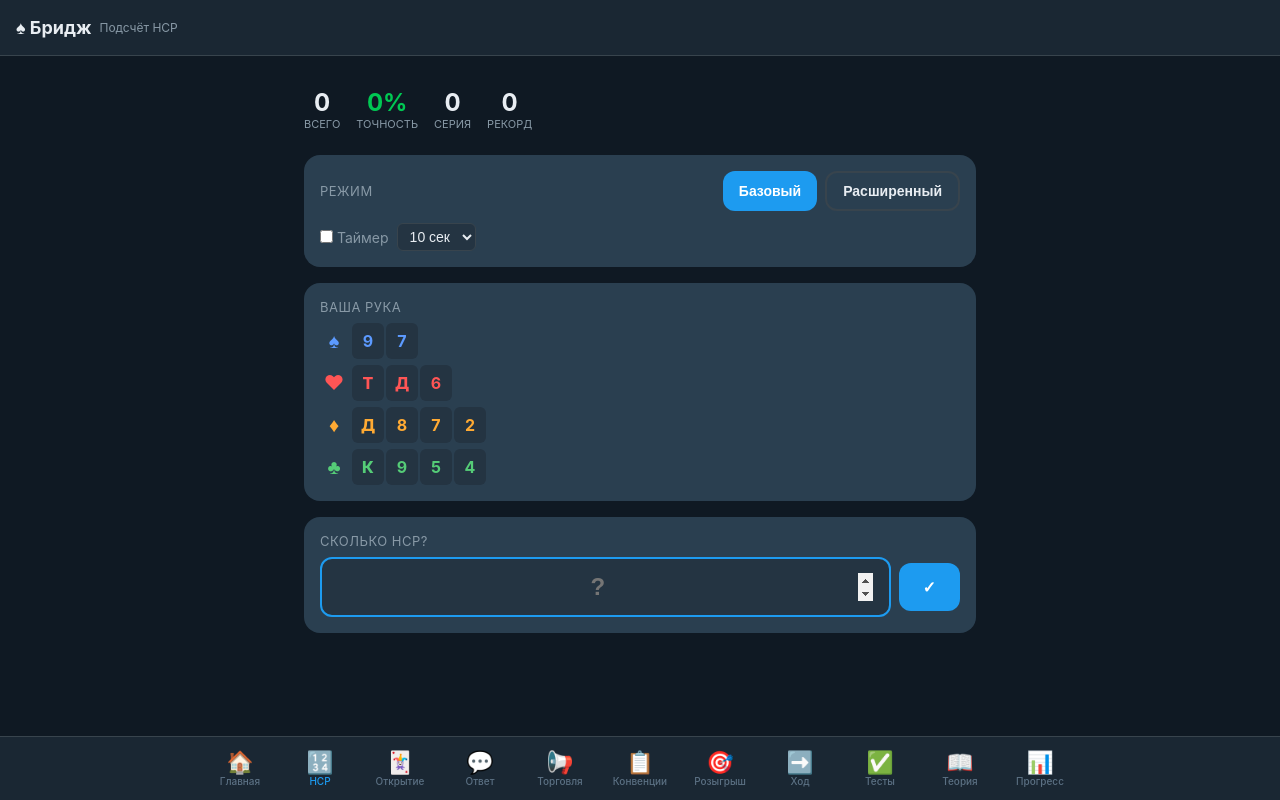
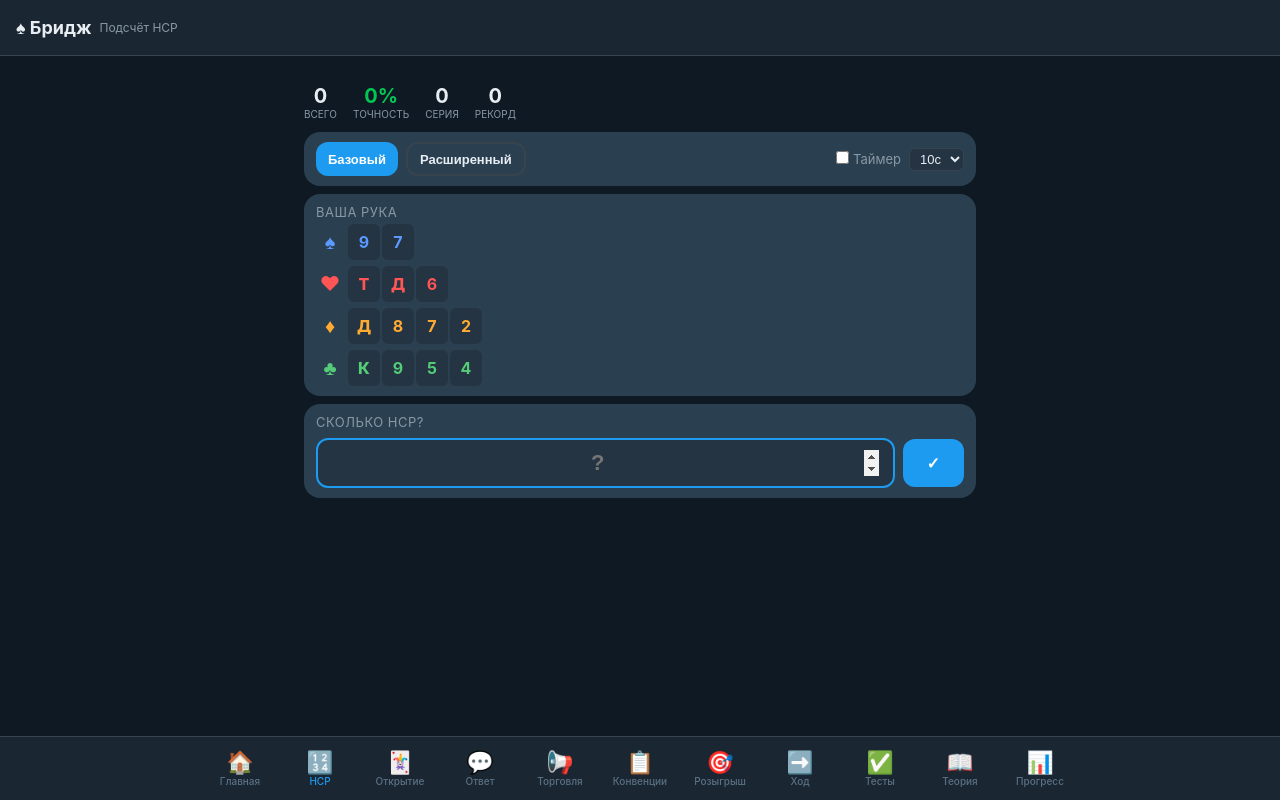
Before and after one commit to alexagula/bridge-trainer, a plain HTML site: page index.html in a window 1280 px wide. Both pictures are taken after a click on the button "Начать тренировку". Drawn offline with Linux system fonts and the light colour scheme.

Commit message:
Компактный UI для HCP-тренажёра + README
- Уменьшены отступы и размеры элементов чтобы всё помещалось на экране телефона
- Автоскролл к фидбеку после ответа и наверх при новой руке
- Добавлен README.md с описанием проекта

Co-Authored-By: Claude Opus 4.6 (1M context) <noreply@anthropic.com>

```diff
--- a/css/main.css
+++ b/css/main.css
@@ -278,12 +278,12 @@ body {
 /* Input */
 .input-field {
   width: 100%;
-  padding: 14px 16px;
+  padding: 10px 14px;
   background: var(--bg-card);
   border: 2px solid var(--border);
   border-radius: var(--radius-md);
   color: var(--text-primary);
-  font-size: 24px;
+  font-size: 22px;
   font-weight: 700;
   text-align: center;
   outline: none;
@@ -328,8 +328,8 @@ body {
 .stats-bar {
   display: flex;
   gap: var(--spacing-md);
-  padding: var(--spacing-sm) 0;
-  margin-bottom: var(--spacing-md);
+  padding: var(--spacing-xs) 0;
+  margin-bottom: var(--spacing-sm);
 }
 
 .stat-item {
@@ -339,13 +339,13 @@ body {
 }
 
 .stat-value {
-  font-size: 24px;
+  font-size: 20px;
   font-weight: 700;
   color: var(--text-primary);
 }
 
 .stat-label {
-  font-size: 11px;
+  font-size: 10px;
   color: var(--text-secondary);
   text-transform: uppercase;
 }
--- a/js/trainers/hcp-trainer.js
+++ b/js/trainers/hcp-trainer.js
@@ -42,37 +42,36 @@ export default class HCPTrainer {
     const stats = ProgressTracker.getStats(MODULE_ID);
     this.container.innerHTML = `
       ${renderStats(stats)}
-      <div class="card-area">
-        <div class="flex flex-between" style="align-items: center; margin-bottom: 12px;">
-          <div class="card-area-title" style="margin: 0;">Режим</div>
+      <div class="card-area" style="padding: 10px 12px; margin-bottom: 8px;">
+        <div class="flex flex-between" style="align-items: center;">
           <div class="flex gap-sm">
-            <button class="btn btn-sm ${this.difficulty === 'basic' ? 'btn-primary' : 'btn-outline'}" id="mode-basic">Базовый</button>
-            <button class="btn btn-sm ${this.difficulty === 'advanced' ? 'btn-primary' : 'btn-outline'}" id="mode-advanced">Расширенный</button>
+            <button class="btn btn-sm ${this.difficulty === 'basic' ? 'btn-primary' : 'btn-outline'}" id="mode-basic" style="padding: 6px 12px; min-height: 34px; font-size: 13px;">Базовый</button>
+            <button class="btn btn-sm ${this.difficulty === 'advanced' ? 'btn-primary' : 'btn-outline'}" id="mode-advanced" style="padding: 6px 12px; min-height: 34px; font-size: 13px;">Расширенный</button>
           </div>
-        </div>
-        <div class="flex gap-sm" style="align-items: center;">
-          <label style="font-size: 14px; color: var(--text-secondary);">
-            <input type="checkbox" id="timer-toggle" ${this.timerMode ? 'checked' : ''}> Таймер
-          </label>
-          <select id="timer-seconds" style="background: var(--bg-card); color: var(--text-primary); border: 1px solid var(--border); border-radius: 6px; padding: 4px 8px; font-size: 14px;">
-            <option value="5" ${this.timerSeconds === 5 ? 'selected' : ''}>5 сек</option>
-            <option value="10" ${this.timerSeconds === 10 ? 'selected' : ''}>10 сек</option>
-            <option value="15" ${this.timerSeconds === 15 ? 'selected' : ''}>15 сек</option>
-            <option value="30" ${this.timerSeconds === 30 ? 'selected' : ''}>30 сек</option>
-          </select>
+          <div class="flex gap-sm" style="align-items: center;">
+            <label style="font-size: 13px; color: var(--text-secondary);">
+              <input type="checkbox" id="timer-toggle" ${this.timerMode ? 'checked' : ''}> Таймер
+            </label>
+            <select id="timer-seconds" style="background: var(--bg-card); color: var(--text-primary); border: 1px solid var(--border); border-radius: 6px; padding: 2px 6px; font-size: 13px;">
+              <option value="5" ${this.timerSeconds === 5 ? 'selected' : ''}>5с</option>
+              <option value="10" ${this.timerSeconds === 10 ? 'selected' : ''}>10с</option>
+              <option value="15" ${this.timerSeconds === 15 ? 'selected' : ''}>15с</option>
+              <option value="30" ${this.timerSeconds === 30 ? 'selected' : ''}>30с</option>
+            </select>
+          </div>
         </div>
       </div>
 
-      <div id="timer-display" class="hidden" style="margin-bottom: 16px;">
-        <div class="timer" id="timer-value">10</div>
+      <div id="timer-display" class="hidden" style="margin-bottom: 8px;">
+        <div class="timer" id="timer-value" style="font-size: 36px;">10</div>
       </div>
 
-      <div class="card-area">
-        <div class="card-area-title">Ваша рука</div>
+      <div class="card-area" style="padding: 10px 12px; margin-bottom: 8px;">
+        <div class="card-area-title" style="margin-bottom: 4px;">Ваша рука</div>
         <div id="hand-area"></div>
       </div>
 
-      <div id="question-area" class="card-area">
+      <div id="question-area" class="card-area" style="padding: 10px 12px; margin-bottom: 8px;">
         <!-- Question renders here -->
       </div>
 
@@ -117,6 +116,9 @@ export default class HCPTrainer {
       const types = [Q_HCP, Q_HCP, Q_DIST, Q_TOTAL, Q_BALANCED, Q_SHAPE];
       this.questionType = types[Math.floor(Math.random() * types.length)];
     }
+
+    // Scroll to top on new problem
+    this.container.scrollIntoView({ behavior: 'smooth', block: 'start' });
 
     // Render hand
     document.getElementById('hand-area').innerHTML = renderHand(this.hand);
@@ -321,7 +323,11 @@ export default class HCPTrainer {
 
     // Show next button
     document.getElementById('next-btn').classList.remove('hidden');
-    document.getElementById('next-btn').focus();
+
+    // Auto-scroll to feedback so user sees result + next button
+    setTimeout(() => {
+      feedback.scrollIntoView({ behavior: 'smooth', block: 'nearest' });
+    }, 100);
   }
 
   startTimer() {
```
Also changed, not shown: 1 other file.
